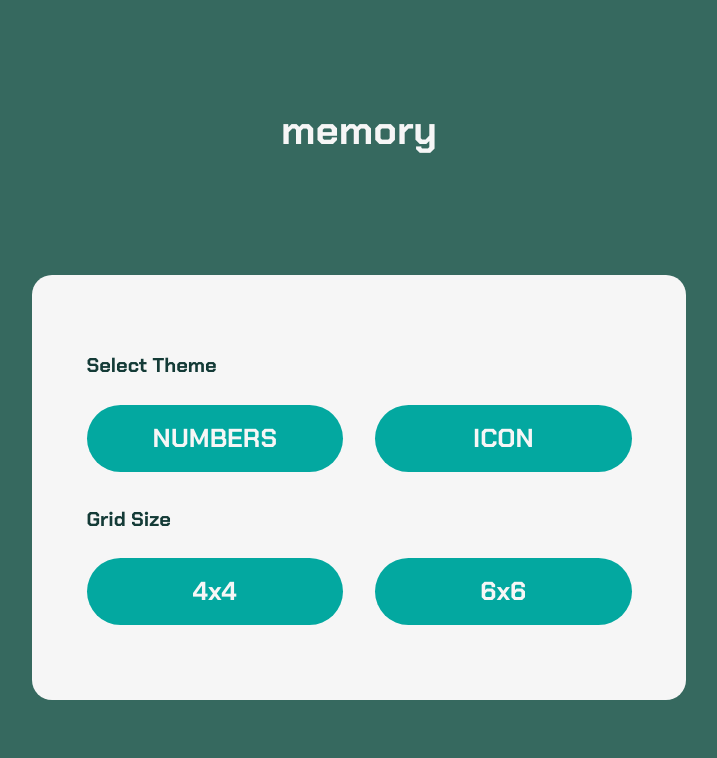
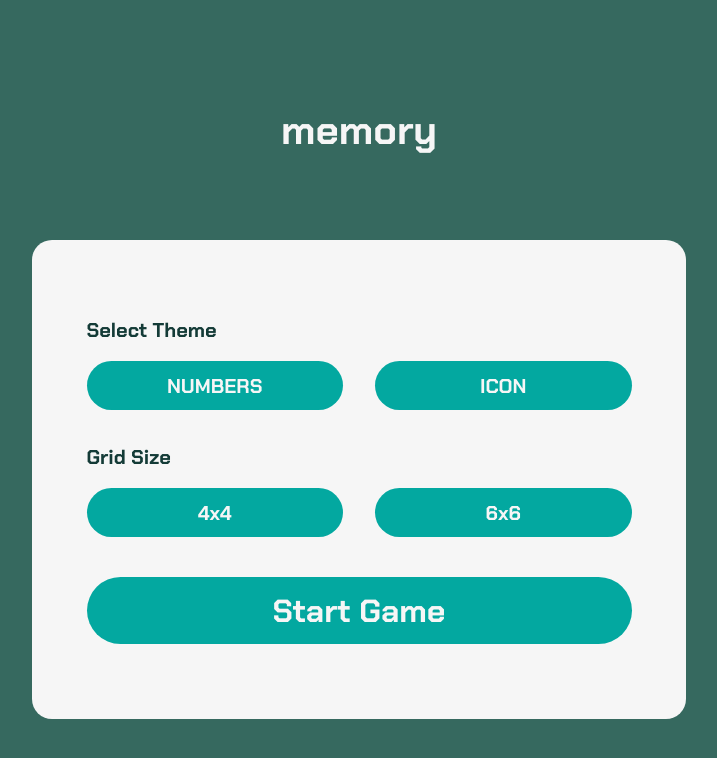
Before and after one commit to AlexanderMatveev2908/next-memory-game, a Next.js app: page / in a window 1280 px wide. Shown: the top 758 px of the page, without its empty margins (281-998 px from the left). Built offline with nearby package versions, Linux system fonts and the light colour scheme.

Commit message:
reading better figma layout, adjust gap

```diff
--- a/src/app/components/Home/OptUserChoice.tsx
+++ b/src/app/components/Home/OptUserChoice.tsx
@@ -2,10 +2,10 @@
 
 import type { FC } from "react";
 import { OptUserChoiceStyled } from "./Styled";
-import OptUserChoiceForm from "./fragments/Form/OptUserChoiceForm";
 import { useSelector } from "react-redux";
 import { getUserChoiceState } from "../../../features/optUserChoice/slice";
 import Txt from "@/shared/components/Txt/Txt";
+import CardForm from "./fragments/Form/CardForm";
 
 const OptUserChoice: FC = () => {
   const state = useSelector(getUserChoiceState);
@@ -20,7 +20,7 @@ const OptUserChoice: FC = () => {
         />
       </div>
 
-      <OptUserChoiceForm />
+      <CardForm />
     </OptUserChoiceStyled>
   );
 };
--- a/src/app/components/Home/fragments/Form/OptUserChoiceForm.tsx
+++ b/src/app/components/Home/fragments/Form/CardForm.tsx
@@ -1,25 +1,36 @@
 "use client";
 
 import type { FC } from "react";
-import { OptUserChoiceFormStyled } from "./Styled";
+import { CardFormStyled } from "./Styled";
 import ChoicesUser from "./fragments/ChoicesUser/ChoicesUser";
 import { FormProvider, useForm } from "react-hook-form";
 import { zodResolver } from "@hookform/resolvers/zod";
 import { schemaOptUserChoice } from "@/features/optUserChoice/paperwork/schema";
+import Btn from "@/shared/components/buttons/Btn";
 
-const OptUserChoiceForm: FC = () => {
+const CardForm: FC = () => {
   const formCtx = useForm({
     mode: "onChange",
     resolver: zodResolver(schemaOptUserChoice),
   });
 
   return (
-    <OptUserChoiceFormStyled className="w-full grid grid-cols-1">
+    <CardFormStyled className="w-full grid grid-cols-1">
       <FormProvider {...formCtx}>
         <ChoicesUser />
+
+        <div className="w-full flex">
+          <Btn
+            {...{
+              label: "Start Game",
+              $fsz: "var(--h__sm)",
+              $fsz_md: "var(--h__lg)",
+            }}
+          />
+        </div>
       </FormProvider>
-    </OptUserChoiceFormStyled>
+    </CardFormStyled>
   );
 };
 
-export default OptUserChoiceForm;
+export default CardForm;
--- a/src/app/components/Home/fragments/Form/Styled.tsx
+++ b/src/app/components/Home/fragments/Form/Styled.tsx
@@ -3,10 +3,11 @@
 import { resp } from "@/core/lib/style";
 import styled from "styled-components";
 
-export const OptUserChoiceFormStyled = styled.div`
+export const CardFormStyled = styled.div`
   background: var(--white_1);
   padding: 40px 25.5px;
   border-radius: 10px;
+  gap: 40px;
 
   ${resp("md")} {
     padding: 75px 54.5px;
--- a/src/app/components/Home/fragments/Form/fragments/ChoicesUser/ChoicesUser.tsx
+++ b/src/app/components/Home/fragments/Form/fragments/ChoicesUser/ChoicesUser.tsx
@@ -3,7 +3,7 @@
 import type { FC } from "react";
 import { ChoicesUserStyled } from "./Styled";
 import { fieldsOptUserChoice } from "@/features/optUserChoice/uiFactory/forms";
-import RowChoiceUser from "@/features/optUserChoice/components/RowChoiceUser/RowChoiceUser";
+import RowChoiceUser from "@/app/components/Home/fragments/Form/fragments/ChoicesUser/RowChoiceUser/RowChoiceUser";
 
 const ChoicesUser: FC = () => {
   return (
--- a/src/features/optUserChoice/components/RowChoiceUser/RowChoiceUser.tsx
+++ b/src/app/components/Home/fragments/Form/fragments/ChoicesUser/RowChoiceUser/RowChoiceUser.tsx
@@ -1,7 +1,7 @@
 "use client";
 
 import type { FC } from "react";
-import { OptItemFormFieldType } from "../../types/uiFactory";
+import { OptItemFormFieldType } from "../../../../../../../../features/optUserChoice/types/uiFactory";
 import { RowChoiceUserStyled } from "./Styled";
 import Btn from "@/shared/components/buttons/Btn";
 
@@ -18,7 +18,14 @@ const RowChoiceUser: FC<PropsType> = ({ el }) => {
 
       <div className="row_btns grid grid-cols-2">
         {el.vals!.map((btn) => (
-          <Btn key={btn.id} {...{ label: btn.label! }} />
+          <Btn
+            key={btn.id}
+            {...{
+              label: btn.label!,
+              $fsz: "var(--h__xs)",
+              $fsz_md: "var(--h__md)",
+            }}
+          />
         ))}
       </div>
     </RowChoiceUserStyled>
--- a/src/shared/components/buttons/Btn.tsx
+++ b/src/shared/components/buttons/Btn.tsx
@@ -5,11 +5,13 @@ import { BtnStyled } from "./Styled";
 
 export type PropsTypeBtnChoice = {
   label: string;
+  $fsz?: string;
+  $fsz_md?: string;
 };
 
-const Btn: FC<PropsTypeBtnChoice> = ({ label }) => {
+const Btn: FC<PropsTypeBtnChoice> = ({ label, ...props }) => {
   return (
-    <BtnStyled className="w-full flex items-center justify-center">
+    <BtnStyled {...props} className="w-full flex items-center justify-center">
       <span>{label}</span>
     </BtnStyled>
   );
--- a/src/shared/components/buttons/Styled.tsx
+++ b/src/shared/components/buttons/Styled.tsx
@@ -2,15 +2,16 @@
 
 import { resp } from "@/core/lib/style";
 import styled from "styled-components";
+import { PropsTypeBtnChoice } from "./Btn";
 
-export const BtnStyled = styled.div`
+export const BtnStyled = styled.div<Omit<PropsTypeBtnChoice, "label">>`
   cursor: pointer;
   background: var(--green_app);
   border-radius: 26px;
 
   span {
     color: var(--white_1);
-    font-size: var(--h__sm);
+    font-size: ${({ $fsz }) => $fsz ?? "var(--btn__xs)"};
     font-weight: 700;
     padding: 10.5px 35px;
   }
@@ -18,7 +19,7 @@ export const BtnStyled = styled.div`
   ${resp("md")} {
     border-radius: 40px;
     span {
-      font-size: var(--btn__md);
+      font-size: ${({ $fsz_md }) => $fsz_md ?? "var(--btn__md)"};
       padding: 9.5px 72.5px;
     }
   }
```
Also changed, not shown: src/app/components/Home/fragments/Form/fragments/ChoicesUser/RowChoiceUser/Styled.tsx (renamed from src/features/optUserChoice/components/RowChoiceUser/Styled.tsx).
